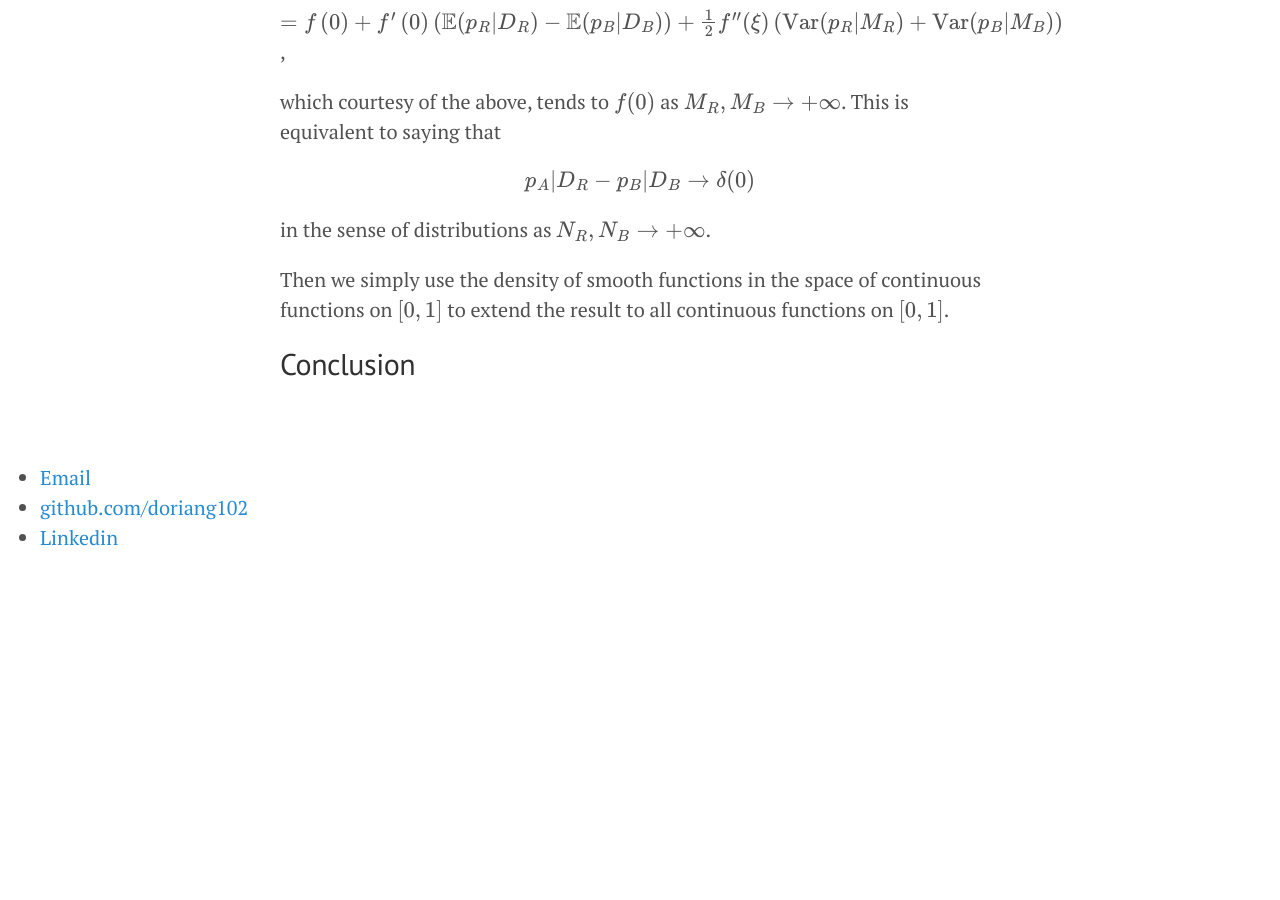
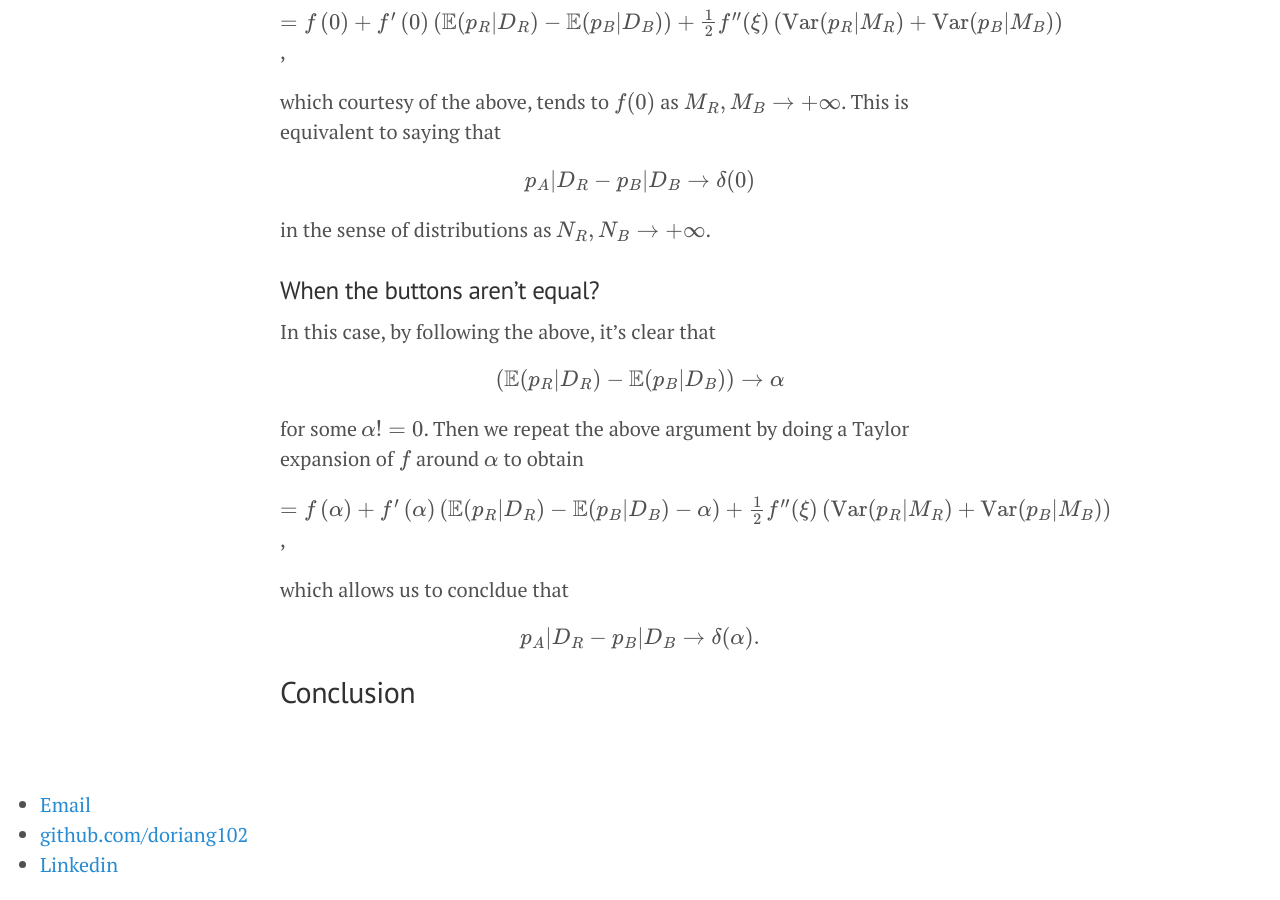
Before and after one commit to doriang102/doriang102.github.io, a Jekyll site: the page built from _posts/2017-05-28-hypothesis-testing.md, in a window 1280 px wide and 900 px high, scrolled down 12597 px. Built offline with Jekyll 4.4.1, drawn with Linux system fonts in a browser that asks for light colours; our own code applies the rules of GitHub Pages for plain Markdown files; formulas are drawn with MathJax 3; before the commit the page ends 13170 px from its top, so only the background shows below that.

Commit message:
Update 2017-05-28-hypothesis-testing.md

```diff
--- a/_posts/2017-05-28-hypothesis-testing.md
+++ b/_posts/2017-05-28-hypothesis-testing.md
@@ -374,7 +374,18 @@
 
 in the sense of distributions as $$N_R,N_B \to +\infty$$.
 
+### When the buttons aren't equal?
 
-Then we simply use the density of smooth functions in the space of continuous functions on $$[0,1]$$ to extend the result to all continuous functions on $$[0,1]$$.
+In this case, by following the above, it's clear that
+
+$$ \left(\mathbb{E}(p_R \rvert D_R ) - \mathbb{E}(p_B \rvert D_B )\right) \to \alpha $$
+
+for some $$ \alpha != 0$$. Then we repeat the above argument by doing a Taylor expansion of $$f$$ around $$\alpha$$ to obtain
+
+$$= f\left(\alpha\right) +  f'\left(\alpha\right) \left(\mathbb{E}(p_R \rvert D_R ) - \mathbb{E}(p_B \rvert D_B ) - \alpha \right) + \frac{1}{2} f''(\xi)\left(\textrm{Var}(p_R \rvert M_R)+\textrm{Var}(p_B \rvert M_B)\right)$$,
+
+which allows us to concldue that
+
+$$ p_A \rvert D_R - p_B \rvert D_B \to \delta(\alpha).$$
 
 ## Conclusion
```
